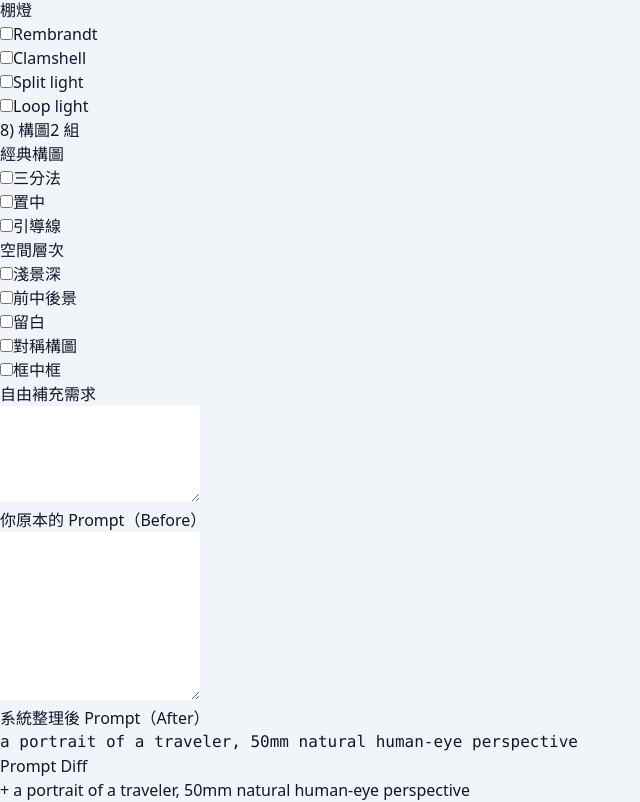
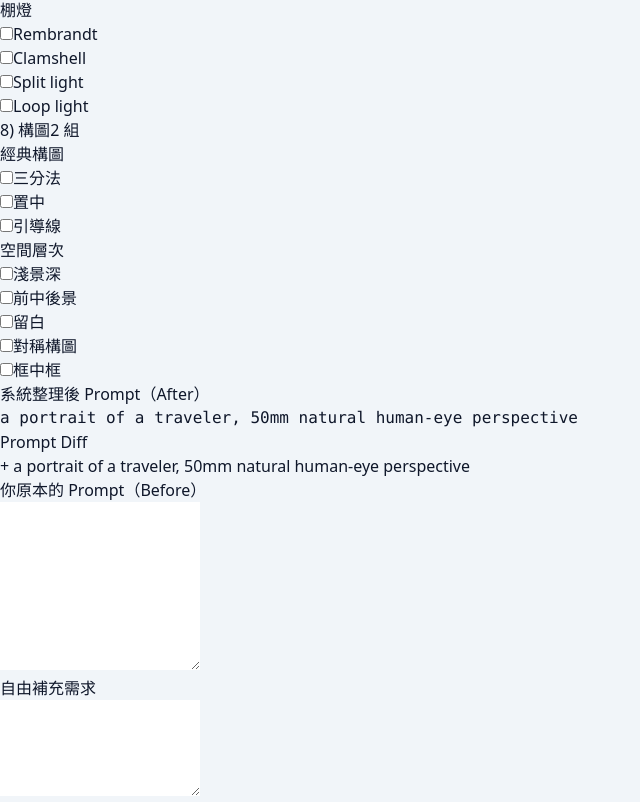
Before and after one commit to AaronHsiehIsCute/prompt-generate, a React (Vite) app: page / in a window 1280 px wide. Shown: the part 1850-2652 px from the top of the page, without its empty margins (0-640 px from the left). Built offline with nearby package versions, Linux system fonts and the light colour scheme.

Commit message:
refactor: reorder two-column layout and unify panel widths

```diff
--- a/src/App.tsx
+++ b/src/App.tsx
@@ -1,8 +1,9 @@
 import { useMemo, useState } from 'react';
 import OptionTree from './components/OptionTree';
-import PromptPreview from './components/PromptPreview';
+import DiffViewer from './components/DiffViewer';
 import { PROMPT_CATEGORIES } from './data/promptOptions';
 import { buildPromptFromSelections } from './utils/buildPrompt';
+import { buildDiff } from './utils/buildDiff';
 
 const byCategory = new Map(PROMPT_CATEGORIES.map((c) => [c.id, c.groups.flatMap((g) => g.subOptions.flatMap((s) => [s.id, ...(s.leaves?.map((l) => l.id) ?? [])]))] as const));
 
@@ -14,6 +15,7 @@ export default function App() {
   const [focalLength, setFocalLength] = useState(50);
 
   const result = useMemo(() => buildPromptFromSelections(subject, selectedIds, extraNotes, focalLength), [subject, selectedIds, extraNotes, focalLength]);
+  const diffLines = useMemo(() => buildDiff(rawPrompt, result.normalizedPrompt), [rawPrompt, result.normalizedPrompt]);
 
   const onToggle = (id: string, categoryId: string, multi: boolean) => {
     setSelectedIds((prev) => {
@@ -30,30 +32,40 @@ export default function App() {
       <h1 className="text-2xl font-bold mb-1">選項式照片 Prompt 產生器</h1>
       <p className="mb-4 text-sm text-slate-600">快速組出可直接貼到 AI 的攝影 prompt。</p>
 
-      <div className="mb-4 rounded-lg border bg-white p-4 ">
+      <div className="grid gap-4 xl:grid-cols-2 items-start">
+        <section className="space-y-4">
+          <div className="rounded-lg border bg-white p-4">
             <h2 className="mb-2 font-semibold text-slate-700">主題描述（必填）</h2>
             <input value={subject} onChange={(e) => setSubject(e.target.value)} className="w-full rounded border p-2 text-sm" placeholder="例如：a red fox walking in snow" />
           </div>
 
-
-      <div className="mb-4 rounded-lg border bg-white p-4 ">
+          <div className="rounded-lg border bg-white p-4">
             <h2 className="mb-2 font-semibold text-slate-700">焦距拉條（影像透視感）</h2>
             <input type="range" min={16} max={200} step={1} value={focalLength} onChange={(e) => setFocalLength(Number(e.target.value))} className="w-full" />
             <p className="mt-1 text-sm text-slate-600">目前：{focalLength}mm（越小越廣角、越大壓縮感越強）</p>
           </div>
 
+          <OptionTree categories={PROMPT_CATEGORIES} selectedIds={selectedIds} resolvedIds={result.appliedOptionIds} onToggle={onToggle} />
+        </section>
 
+        <section className="space-y-4">
+          <div className="rounded-lg border bg-white p-4">
+            <h2 className="mb-2 font-semibold text-slate-700">系統整理後 Prompt（After）</h2>
+            <pre className="rounded border bg-slate-50 p-3 text-sm whitespace-pre-wrap">{result.normalizedPrompt}</pre>
+          </div>
 
+          <DiffViewer lines={diffLines} />
 
-      <div className="grid gap-4 xl:grid-cols-2 items-start">
-        <section>
-          <OptionTree categories={PROMPT_CATEGORIES} selectedIds={selectedIds} resolvedIds={result.appliedOptionIds} onToggle={onToggle} />
-          <div className="mt-4 rounded-lg border bg-white p-4">
+          <div className="rounded-lg border bg-white p-4">
+            <h2 className="mb-2 font-semibold text-slate-700">你原本的 Prompt（Before）</h2>
+            <textarea value={rawPrompt} onChange={(e) => setRawPrompt(e.target.value)} rows={7} className="w-full rounded border p-2 text-sm" />
+          </div>
+
+          <div className="rounded-lg border bg-white p-4">
             <h2 className="mb-2 font-semibold text-slate-700">自由補充需求</h2>
             <textarea value={extraNotes} onChange={(e) => setExtraNotes(e.target.value)} rows={4} className="w-full rounded border p-2 text-sm" />
           </div>
         </section>
-        <PromptPreview rawPrompt={rawPrompt} finalPrompt={result.normalizedPrompt} onRawPromptChange={setRawPrompt} />
       </div>
     </main>
   );
```
Lines whose indentation alone changed are shown as unchanged.
